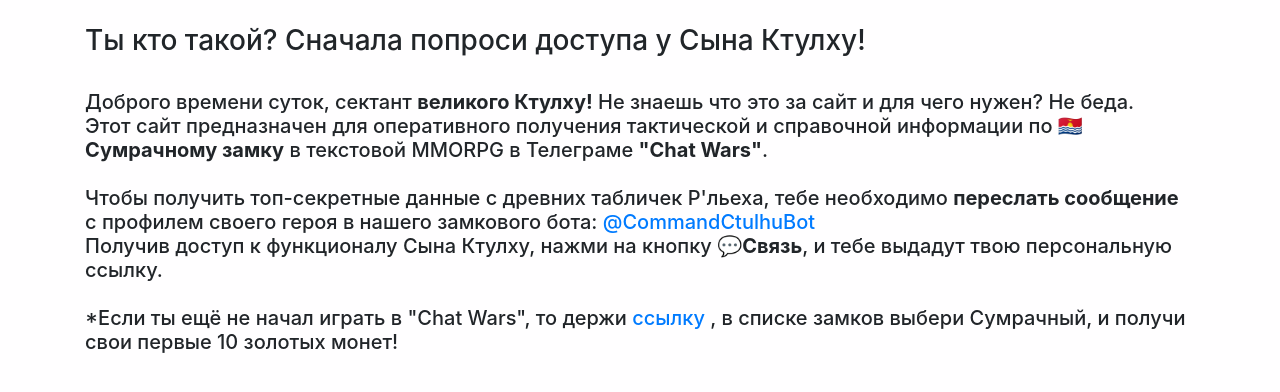
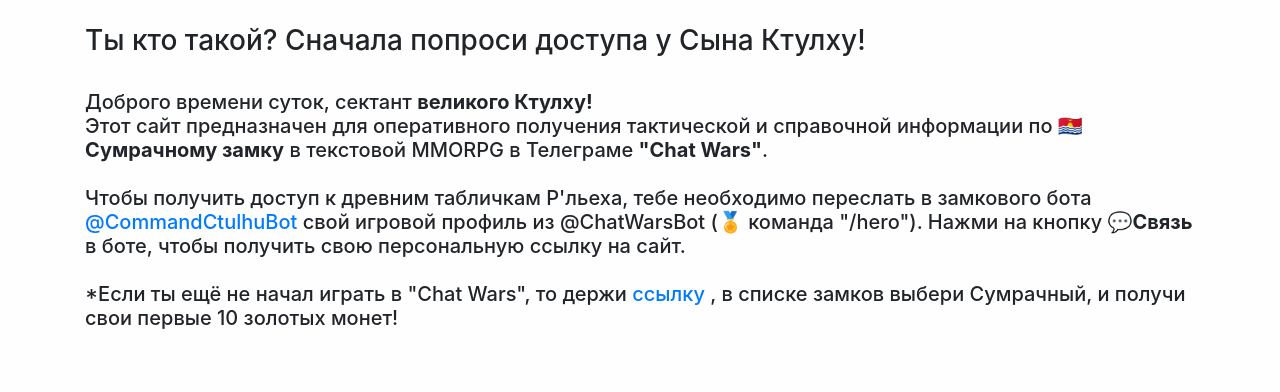
Before and after one commit to toxydose/CastleStats, a Flask app: page / in a window 1280 px wide. Shown: the part 56-448 px from the top of the page. Run offline with Flask 2, Linux system fonts and the light colour scheme; some libraries are stand-ins or nearby versions.

Commit message:
one more text edition

```diff
--- a/app/templates/403.html
+++ b/app/templates/403.html
@@ -3,11 +3,11 @@
 {% block content %}
   <div class="container">
       <h3>Ты кто такой? Сначала попроси доступа у Сына Ктулху!<br></h3><br>
-      <h5>Доброго времени суток, сектант <b>великого Ктулху!</b> Не знаешь что это за сайт и для чего нужен? Не беда.<br>
+      <h5>Доброго времени суток, сектант <b>великого Ктулху!</b><br>
           Этот сайт предназначен для оперативного получения тактической и справочной информации по 🇰🇮 <b>Сумрачному замку</b> в текстовой MMORPG в Телеграме <b>"Chat Wars"</b>.<br><br>
 
-          Чтобы получить топ-секретные данные с древних табличек Р'льеха, тебе необходимо <b>переслать сообщение</b> с профилем своего героя в нашего замкового бота: <a title="Замковый бот" href="tg://resolve?domain=CommandCtulhuBot">@CommandCtulhuBot</a><br>
-          Получив доступ к функционалу Сына Ктулху, нажми на кнопку 💬<b>Связь</b>, и тебе выдадут твою персональную ссылку.<br><br>
+          Чтобы получить доступ к древним табличкам Р'льеха, тебе необходимо переслать в замкового бота <a title="Замковый бот" href="tg://resolve?domain=CommandCtulhuBot">@CommandCtulhuBot</a> свой игровой профиль из @ChatWarsBot (🏅 команда "/hero").
+          Нажми на кнопку 💬<b>Связь</b> в боте, чтобы получить свою персональную ссылку на сайт.<br><br>
 
           *Если ты ещё не начал играть в "Chat Wars", то держи <a title="Играть в ЧатВарс" href="https://telegram.me/ChatWarsBot?start=31d4ed267bc242efa703d16c23457363"> ссылку </a>, в списке замков выбери Сумрачный, и получи свои первые 10 золотых монет! </h5>
   </div>
```
